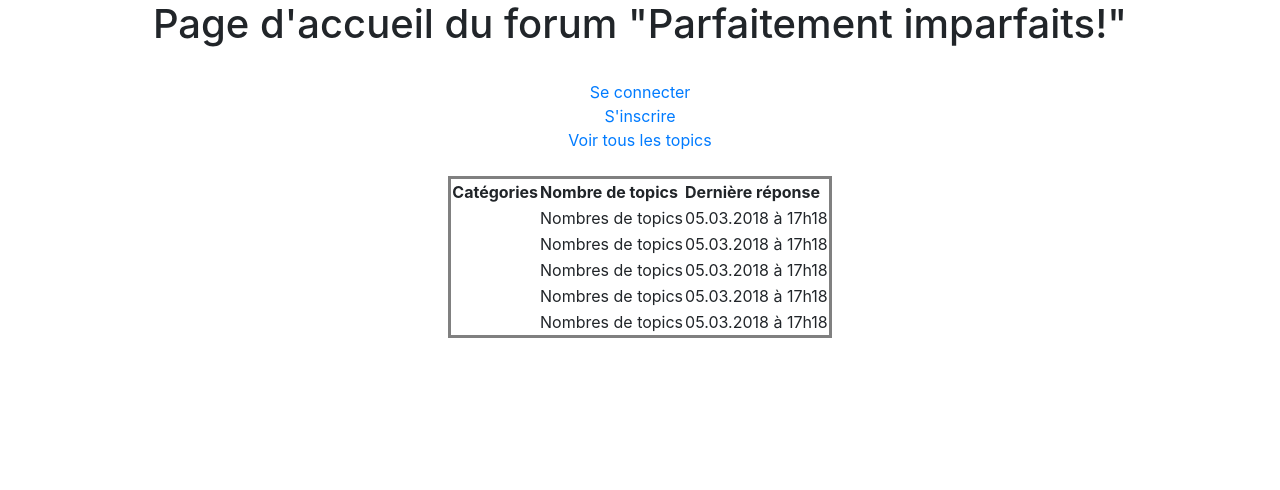
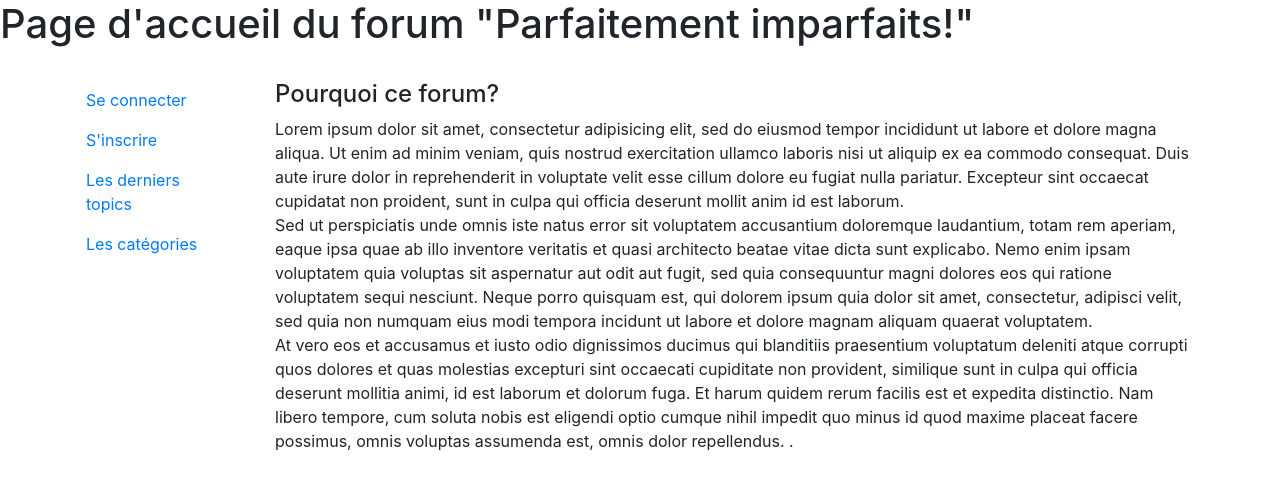
Before and after one commit to ZainaMALEK/anti-body_shaming_project, a PHP site: page / in a window 1280 px wide. Shown: the top 490 px of the page. Run offline with PHP 8.4, Linux system fonts and the light colour scheme; data comes from the database, SQL or seed files in the repository; data that the repository does not hold is empty.

```diff
--- a/forum/css/style.css
+++ b/forum/css/style.css
@@ -1,10 +1,6 @@
-.forum
-{
-	margin: auto;
-	border-style: solid;
+
+table.forum tr:nth-child(odd){
+	background: #FAFAFA;
+
+	background-image: url('img/mona-eendra-208388-unsplash.jpg');
 }
-.header_forum
-{
-text-align: center;
-
-}
--- a/forum/pages/profil.php
+++ b/forum/pages/profil.php
@@ -1,6 +1,6 @@
 <?php
 session_start();
-require __DIR__.'/../models/user.php';
+require __DIR__.'/../models/User.php';
 
 
 
@@ -8,7 +8,8 @@ require __DIR__.'/../models/user.php';
 
 if (isset($_GET['id']) AND $_GET['id'] > 0)
 {
-	$user_info = user::profil_user();
+	$user_id = intval($_GET['id']);
+	$user_info = User::userInfo($user_id);
 
 }
 require ('../views/profil.view.php');
--- a/forum/pages/topics_list.php
+++ b/forum/pages/topics_list.php
@@ -3,6 +3,10 @@ session_start();
 
 require __DIR__.'/../models/TopicManager.php';
 require __DIR__.'/../models/CategoryManager.php';
+
+
+$user_id= htmlspecialchars($_SESSION['id']);
+
 
 
 if (isset($_GET['id_categorie']) AND !empty($_GET['id_categorie']))
--- a/forum/views/forum.view.php
+++ b/forum/views/forum.view.php
@@ -9,10 +9,36 @@
 <body>
 
 	<header>
-		<div class="header-title">
+		<div id="en_tete">
 		</div>
 	</header>
-	<div class="header_forum">
+
+	<h1>Page d'accueil du forum "Parfaitement imparfaits!"</h1><br>
+
+
+	<div class="container">
+		<div class="row">
+
+			<nav class=" col nav flex-column home_nav">
+			  <a class="nav-link active" href="pages/connexion.php">Se connecter</a>
+			  <a class="nav-link" href="pages/inscription.php">S'inscrire</a>
+			  <a class="nav-link" href="pages/topics_list.php">Les derniers topics</a>
+			  <a class="nav-link" href="#">Les catégories</a>
+			</nav>
+
+
+			<section class="col-10">
+				<h4>Pourquoi ce forum?</h4>
+				<p>Lorem ipsum dolor sit amet, consectetur adipisicing elit, sed do eiusmod tempor incididunt ut labore et dolore magna aliqua. Ut enim ad minim veniam, quis nostrud exercitation ullamco laboris nisi ut aliquip ex ea commodo consequat. Duis aute irure dolor in reprehenderit in voluptate velit esse cillum dolore eu fugiat nulla pariatur. Excepteur sint occaecat cupidatat non proident, sunt in culpa qui officia deserunt mollit anim id est laborum.<br>
+
+				Sed ut perspiciatis unde omnis iste natus error sit voluptatem accusantium doloremque laudantium, totam rem aperiam, eaque ipsa quae ab illo inventore veritatis et quasi architecto beatae vitae dicta sunt explicabo. Nemo enim ipsam voluptatem quia voluptas sit aspernatur aut odit aut fugit, sed quia consequuntur magni dolores eos qui ratione voluptatem sequi nesciunt. Neque porro quisquam est, qui dolorem ipsum quia dolor sit amet, consectetur, adipisci velit, sed quia non numquam eius modi tempora incidunt ut labore et dolore magnam aliquam quaerat voluptatem. <br>
+
+				At vero eos et accusamus et iusto odio dignissimos ducimus qui blanditiis praesentium voluptatum deleniti atque corrupti quos dolores et quas molestias excepturi sint occaecati cupiditate non provident, similique sunt in culpa qui officia deserunt mollitia animi, id est laborum et dolorum fuga. Et harum quidem rerum facilis est et expedita distinctio. Nam libero tempore, cum soluta nobis est eligendi optio cumque nihil impedit quo minus id quod maxime placeat facere possimus, omnis voluptas assumenda est, omnis dolor repellendus. .</p>
+			</section>
+		</div>
+	</div>
+
+	<!--div class="header_forum">
 	<h1>Page d'accueil du forum "Parfaitement imparfaits!"</h1><br>
 	<a href="pages/connexion.php">Se connecter</a><br>
 	<a href="pages/inscription.php">S'inscrire</a><br>
@@ -25,7 +51,7 @@
 			<th class="sub-info">Nombre de topics</th>
 			<th class="sub-info">Dernière réponse</th>
 		</tr>
-<!-- on va récuperer toutes les entrées de la table catégories et les stoquer dans la variable $c -->
+<!- on va récuperer toutes les entrées de la table catégories et les stoquer dans la variable $c ->
 		<?php while ($c=$categories->fetch()) {?>
 		<tr>
 			<td class="main">
@@ -38,7 +64,7 @@
 		</tr>
 	  <?php }?>
 
-	</table>
+	</table-->
 
 </body>
 </html>
--- a/forum/views/topics_list.view.php
+++ b/forum/views/topics_list.view.php
@@ -20,7 +20,7 @@
 		</tr>
 
 		<?php
-		var_dump($topicList);
+
 
 		foreach ($topicList as $topics)
 
@@ -28,7 +28,7 @@
 		<tr>
 			<td>
 				<!--a href="selected_topic.php?sujet=<?=$topics['sujet'];?>&id=<?=$topics['id'];?>"-->
-				<a href="selected_topic.php?categorie=<?=$categorie?>&id=<?=$topics['id_topic'];?>">
+				<a href="selected_topic.php?user=<?=$user_id?>&categorie=<?=$categorie?>&topic_id=<?=$topics['id_topic'];?>">
 				<?= $topics['sujet'] ;?>
 				</a>
 			</td>
```
Also changed, not shown: forum/models/AnswersManager.php (added, +55 -0 lines), forum/models/DBConnect.php (deleted, +0 -16 lines), forum/models/TopicManager.php (+12 -0 lines), forum/models/user.php (+6 -5 lines), forum/pages/selected_topic.php (+28 -53 lines), forum/views/selected_topic.view.php (+28 -1 lines), forum/css/img/alexander-sinn-423765-unsplash.jpg (added), forum/css/img/header.jpg (added).
